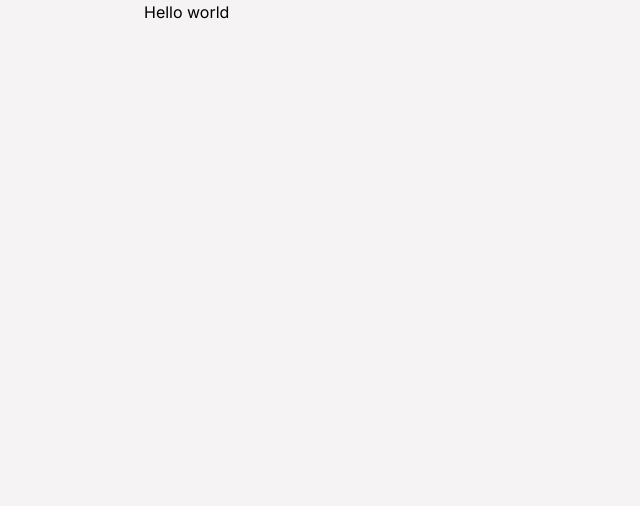
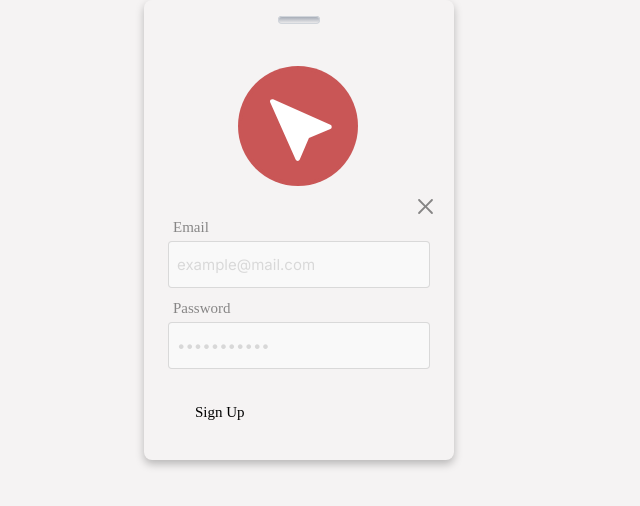
Before and after one commit to yu-hacks/yuHacks_client, a Next.js app: page / in a window 1280 px wide. Shown: the top 506 px of the page, without its empty margins (0-640 px from the left). Built offline with nearby package versions, Linux system fonts and the light colour scheme.

Commit message:
login-registration

```diff
--- a/package.json
+++ b/package.json
@@ -22,6 +22,8 @@
     "postcss": "8.4.24",
     "react": "18.2.0",
     "react-dom": "18.2.0",
+    "react-icons": "^4.9.0",
+    "react-svg": "^16.1.17",
     "tailwindcss": "3.3.2",
     "typescript": "5.1.3"
   }
--- a/src/app/page.tsx
+++ b/src/app/page.tsx
@@ -1,10 +1,13 @@
+import LoginRegistration from "@/components/common/LoginRegistration.component";
 
 export default function Home() {
 
   return (
     <main className="flex min-h-screen flex-col px-36">
       <div>
-        <h1>Hello world</h1>
+
+        {/* LoginRegistration */}
+        <LoginRegistration />
       </div>
     </main>
   )
--- /dev/null
+++ b/src/components/common/LoginRegistration.component.tsx
@@ -0,0 +1,48 @@
+import React, { FC } from 'react'
+import './LoginRegistration.css';
+import Link from 'next/link';
+// import Button from '@/components/common/Button.component'
+import {BsCursorFill} from 'react-icons/bs'
+import {RxCross2} from 'react-icons/rx'
+
+const LoginRegistration:FC = () => {
+
+
+    return (
+        <div className='outer justify-center'>
+                <div className='flex-row '>
+                    <div className='top-icon rounded-md ring-1 ring-inset ring-gray-300 bg-gradient-to-b from-gray-400 '></div>
+                    <RxCross2 className="cross ml-auto"/>
+                </div>
+
+                <div className="circle rounded-full m-auto p-5 justify-center align-center">
+                    <BsCursorFill className='flex icon-flip m-auto text-white' size='6x'/>
+                </div>
+
+
+                <div>
+                    <form className='m-auto' action="#" method="POST">
+                        <div>
+                            <label className='email m-auto text text-sm'>Email</label>
+                            <br />
+                            <input className='email-input p-2' type="email" name="email" value="example@mail.com"/>
+                        </div>
+
+                        <div>
+                            <label className='password m-auto text text-sm'>Password</label>
+                            <br />
+                            <input className='password-input p-2' type="password" name="password" value="***********"/>
+
+                        </div>
+                        <div>
+                            <Link href="/" className='sign-up text-black text  '>Sign Up</Link>
+                            {/* <Button className='m-auto' name={"Login"}/> type="submit" */}
+                        </div>
+                    </form>
+                </div>
+        </div>
+    )
+
+}
+
+export default LoginRegistration
--- /dev/null
+++ b/src/components/common/LoginRegistration.css
@@ -0,0 +1,133 @@
+.outer{
+    height: 460px;
+    width: 310px;
+    padding:16px;
+    /* left: 0.01%;
+    right: 0.14%;
+    top: 0.01%;
+    bottom: 0.06%; */
+    box-shadow: 0px 4px 8px rgba(0, 0, 0, 0.25);
+    border-radius: 8px;
+    transform: matrix(1, 0, 0, 1, 0, 0);
+    align-content: center;
+}
+
+.top-icon{
+    height: 8px;
+    width: 42px;
+    border-radius: 6px;
+    position: absolute;
+    left: 43.22%;
+    right: 43.24%;
+    top: 3.53%;
+    bottom: 94.73%;
+
+}
+
+.circle{
+    height:120px;
+    width: 120px;
+    box-sizing: border-box;
+    position: absolute;
+    left: 30.42%;
+    right: 30.76%;
+    top: 14.31%;
+    bottom: 59.58%;
+    background: #C95656;
+    border: 4px dashed #C95656;
+}
+
+.icon-flip {
+    padding: auto;
+    transform: scaleX(-1);
+    -moz-transform: scaleX(-1);
+    -webkit-transform: scaleX(-1);
+    -ms-transform: scaleX(-1);
+}
+
+.text{
+    font-family: 'Arvo';
+    font-style: normal;
+    font-weight: 400;
+    font-size: 15px;
+    line-height: 17px;
+}
+
+label{
+    color: rgba(0, 0, 0, 0.45);
+}
+
+.email{
+    position: absolute;
+    left: 9.35%;
+    right: 77.75%;
+    top: 47.7%;
+    bottom: 48.61%;
+}
+
+.password{
+    position: absolute;
+    left: 9.35%;
+    right: 69.69%;
+    top: 65.27%;
+    bottom: 31.05%;
+}
+
+input{
+    height: 47px;
+    width: 262px;
+    font-size: 15px;
+    border-radius: 4px;
+    background: linear-gradient(0deg, rgba(0, 0, 0, 0.13), rgba(0, 0, 0, 0.13)),
+    linear-gradient(0deg, #F9F9F9, #F9F9F9);
+    color: rgba(0, 0, 0, 0.13);
+    box-sizing: border-box;
+    background: #F9F9F9;
+    border: 1px solid rgba(0, 0, 0, 0.13);
+    border-radius: 4px;
+}
+
+.email-input{
+    position: absolute;
+    left: 7.74%;
+    right: 7.77%;
+    top: 52.47%;
+    bottom: 37.33%;
+}
+
+.password-input{
+    position: absolute;
+    left: 7.74%;
+    right: 7.77%;
+    top: 70.04%;
+    bottom: 19.77%;
+}
+
+.sign-up{
+    height: 17px;
+    width: 53px;
+    position: absolute;
+    left: 16.45%;
+    right: 66.46%;
+    top: 87.82%;
+    bottom: 8.5%;
+}
+
+Button{
+    height: 45px;
+    width: 135px;
+    left: 0%;
+    right: 0%;
+    top: 0%;
+    bottom: 0%;
+
+}
+
+.cross{
+    font-size: 25px;
+    color: rgba(0, 0, 0, 0.45);
+    left: 20.83%;
+    right: 20.83%;
+    top: 20.83%;
+    bottom: 20.83%;
+}
```
Also changed, not shown: src/components/common/Placeholder file.txt (deleted), 2 other files (tests, documents, lock files or other folders).
